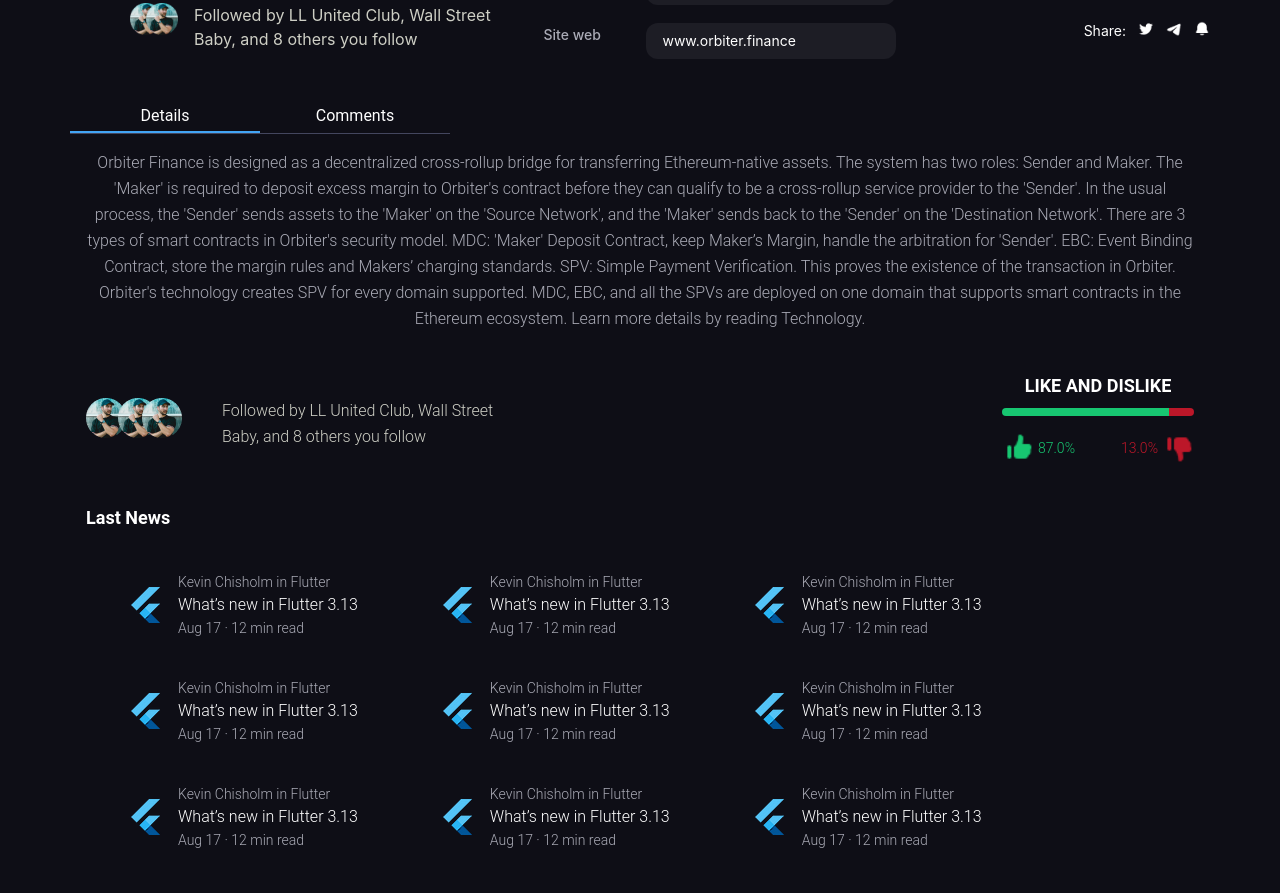
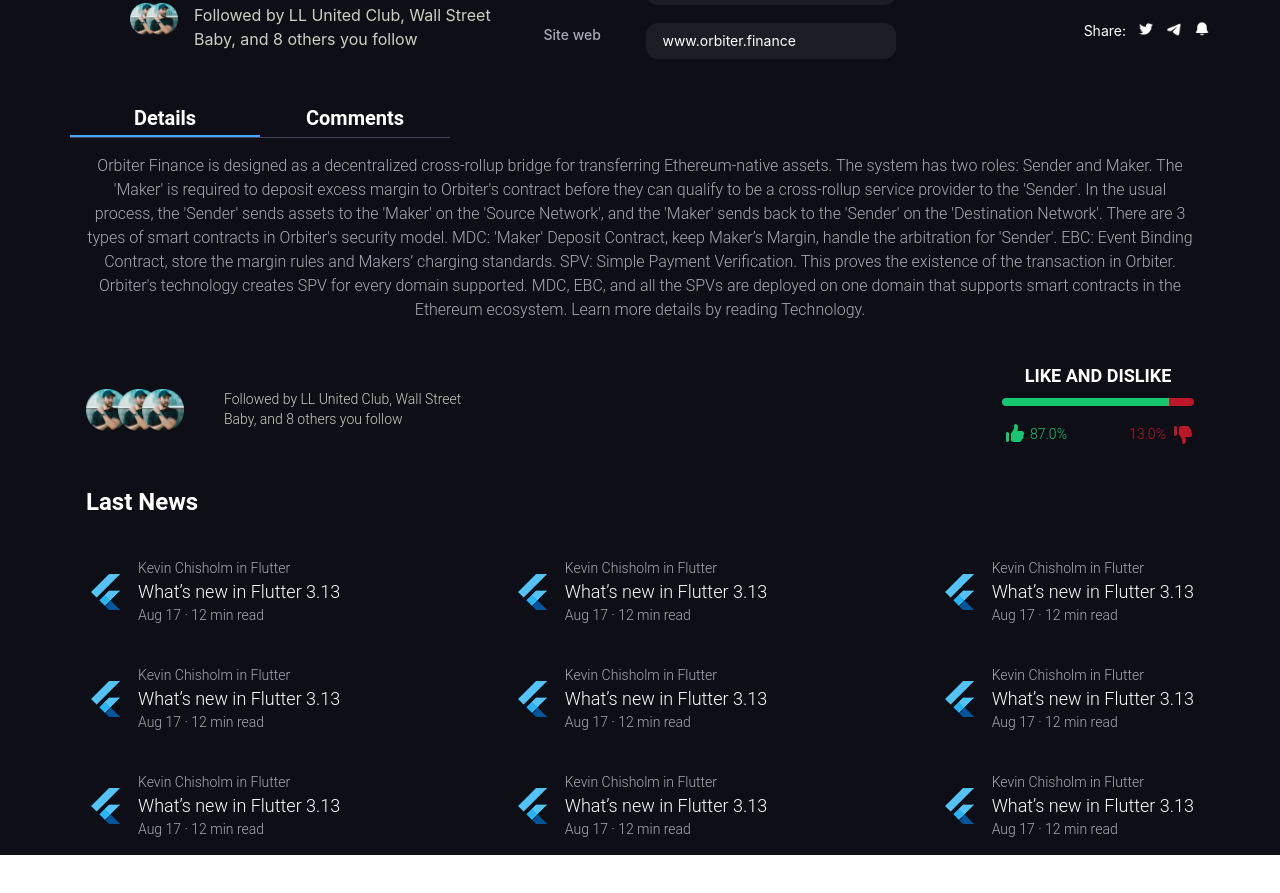
Before and after one commit to dreamdev2427/defind_frontend, a React (Create React App) app: page /detailed_project in a window 1280 px wide. Shown: the part 497-1390 px from the top of the page. After the commit the page ends 1352 px from the top, so only its background shows below. Built offline with nearby package versions, Linux system fonts and the light colour scheme.

Commit message:
updated project detail page

```diff
--- a/src/pages/DetailedProject.jsx
+++ b/src/pages/DetailedProject.jsx
@@ -186,7 +186,7 @@ const DetailedProject = () => {
                 key={value}
                 value={value}
                 onClick={() => setActiveTab(value)}
-                className={"text-white"}
+                className={"text-white text-[20px] font-semibold"}
               >
                 {label}
               </Tab>
@@ -196,7 +196,7 @@ const DetailedProject = () => {
             <TabPanel
               key={"details"}
               value={"details"}
-              className="text-[#aaabb6]"
+              className="text-[#aaabb6] text-[16px] "
             >
               {`Orbiter Finance is designed as a decentralized cross-rollup bridge for transferring Ethereum-native assets. The system has two roles: Sender and Maker. The 'Maker' is required to deposit excess margin to Orbiter's contract before they can qualify to be a cross-rollup service provider to the 'Sender'. In the usual process, the 'Sender' sends assets to the 'Maker' on the 'Source Network', and the 'Maker' sends back to the 'Sender' on the 'Destination Network'. There are 3 types of smart contracts in Orbiter's security model. MDC: 'Maker' Deposit Contract, keep Maker’s Margin, handle the arbitration for 'Sender'. EBC: Event Binding Contract, store the margin rules and Makers’ charging standards. SPV: Simple Payment Verification. This proves the existence of the transaction in Orbiter. Orbiter's technology creates SPV for every domain supported. MDC, EBC, and all the SPVs are deployed on one domain that supports smart contracts in the Ethereum ecosystem. Learn more details by reading Technology.`}
 
@@ -205,159 +205,183 @@ const DetailedProject = () => {
                   <div className="flex relative">
                     <img
                       src={AvatarIcon}
-                      className="w-10 h-10  "
+                      className="w-[42px] h-[42px]  "
                       alt="avatar"
                     />
                     <img
                       src={AvatarIcon}
-                      className="w-10 h-10 absolute left-8 "
+                      className="w-[42px] h-[42px] absolute left-8 "
                       alt="avatar"
                     />
                     <img
                       src={AvatarIcon}
-                      className="w-10 h-10 absolute left-14 "
+                      className="w-[42px] h-[42px] absolute left-14 "
                       alt="avatar"
                     />
                   </div>
 
-                  <div className="text-[#cecfc5] text-left ml-24 ">
+                  <div className="text-[#cecfc5] text-left ml-24 text-sm">
                     Followed by LL United Club, Wall Street<br></br> Baby, and 8
                     others you follow
                   </div>
                 </div>
                 <div className="w-48 flex flex-col">
-                  <div className="text-white font-bold text-lg">
+                  <div className="text-white font-bold text-lg text-[19px]">
                     LIKE AND DISLIKE
                   </div>
                   <div className="flex w-full mt-2">
-                    <div className="bg-[#17C671] w-[87.0%] h-2 rounded-s-md"></div>
-                    <div className="bg-[#BC1729] w-[13.0%] h-2 rounded-e-md"></div>
+                    <div className="bg-[#17C671] w-[87.0%] h-[8px] rounded-s-md"></div>
+                    <div className="bg-[#BC1729] w-[13.0%] h-[8px] rounded-e-md"></div>
                   </div>
                   <div className="flex justify-between mt-4">
                     <div className="flex text-sm text-[#17C671] items-center">
-                      <img src={HandGreenIcon} className="w-8 h-8 mr-1" />
+                      <img
+                        src={HandGreenIcon}
+                        className="w-[24px] h-[24px] mr-1"
+                      />
                       87.0%
                     </div>
                     <div className="flex text-sm text-[#BC1729]  items-center">
                       13.0%
-                      <img src={HandRedIcon} className="w-8 h-8 ml-1" />
+                      <img
+                        src={HandRedIcon}
+                        className="w-[24px] h-[24px]  ml-1"
+                      />
                     </div>
                   </div>
                 </div>
               </div>
-              <div className="text-lg font-bold my-10 text-white text-left">
+              <div className="text-2xl font-bold my-10 text-white text-left">
                 Last News
               </div>
-              <div className="flex flex-wrap w-full ">
-                <div className="flex text-white items-center mx-10 mb-10">
+              <div className="flex flex-wrap w-full justify-between gap-x-10 gap-y-10">
+                <div className="flex text-white items-center ">
                   <img src={NewsIcon} className="w-10 h-10" alt="news icon" />
                   <div className="flex flex-col items-start ml-3 ">
                     <span className="text-sm text-[#aaabb6]">
                       Kevin Chisholm in Flutter
                     </span>
-                    <span>What’s new in Flutter 3.13</span>
+                    <span className="text-[18px]">
+                      What’s new in Flutter 3.13
+                    </span>
                     <span className="text-sm text-[#aaabb6]">
                       Aug 17 · 12 min read
                     </span>
                   </div>
                 </div>
 
-                <div className="flex text-white items-center mx-10 mb-10">
+                <div className="flex text-white items-center ">
                   <img src={NewsIcon} className="w-10 h-10" alt="news icon" />
                   <div className="flex flex-col items-start ml-3 ">
                     <span className="text-sm text-[#aaabb6]">
                       Kevin Chisholm in Flutter
                     </span>
-                    <span>What’s new in Flutter 3.13</span>
+                    <span className="text-[18px]">
+                      What’s new in Flutter 3.13
+                    </span>
                     <span className="text-sm text-[#aaabb6]">
                       Aug 17 · 12 min read
                     </span>
                   </div>
                 </div>
 
-                <div className="flex text-white items-center mx-10 mb-10">
+                <div className="flex text-white items-center ">
                   <img src={NewsIcon} className="w-10 h-10" alt="news icon" />
                   <div className="flex flex-col items-start ml-3 ">
                     <span className="text-sm text-[#aaabb6]">
                       Kevin Chisholm in Flutter
                     </span>
-                    <span>What’s new in Flutter 3.13</span>
+                    <span className="text-[18px]">
+                      What’s new in Flutter 3.13
+                    </span>
                     <span className="text-sm text-[#aaabb6]">
                       Aug 17 · 12 min read
                     </span>
                   </div>
                 </div>
-                <div className="flex text-white items-center mx-10 mb-10">
+                <div className="flex text-white items-center ">
                   <img src={NewsIcon} className="w-10 h-10" alt="news icon" />
                   <div className="flex flex-col items-start ml-3 ">
                     <span className="text-sm text-[#aaabb6]">
                       Kevin Chisholm in Flutter
                     </span>
-                    <span>What’s new in Flutter 3.13</span>
+                    <span className="text-[18px]">
+                      What’s new in Flutter 3.13
+                    </span>
                     <span className="text-sm text-[#aaabb6]">
                       Aug 17 · 12 min read
                     </span>
                   </div>
                 </div>
 
-                <div className="flex text-white items-center mx-10 mb-10">
+                <div className="flex text-white items-center ">
                   <img src={NewsIcon} className="w-10 h-10" alt="news icon" />
                   <div className="flex flex-col items-start ml-3 ">
                     <span className="text-sm text-[#aaabb6]">
                       Kevin Chisholm in Flutter
                     </span>
-                    <span>What’s new in Flutter 3.13</span>
+                    <span className="text-[18px]">
+                      What’s new in Flutter 3.13
+                    </span>
                     <span className="text-sm text-[#aaabb6]">
                       Aug 17 · 12 min read
                     </span>
                   </div>
                 </div>
 
-                <div className="flex text-white items-center mx-10 mb-10">
+                <div className="flex text-white items-center ">
                   <img src={NewsIcon} className="w-10 h-10" alt="news icon" />
                   <div className="flex flex-col items-start ml-3 ">
                     <span className="text-sm text-[#aaabb6]">
                       Kevin Chisholm in Flutter
                     </span>
-                    <span>What’s new in Flutter 3.13</span>
+                    <span className="text-[18px]">
+                      What’s new in Flutter 3.13
+                    </span>
                     <span className="text-sm text-[#aaabb6]">
                       Aug 17 · 12 min read
                     </span>
                   </div>
                 </div>
-                <div className="flex text-white items-center mx-10 mb-10">
+                <div className="flex text-white items-center">
                   <img src={NewsIcon} className="w-10 h-10" alt="news icon" />
                   <div className="flex flex-col items-start ml-3 ">
                     <span className="text-sm text-[#aaabb6]">
                       Kevin Chisholm in Flutter
                     </span>
-                    <span>What’s new in Flutter 3.13</span>
+                    <span className="text-[18px]">
+                      What’s new in Flutter 3.13
+                    </span>
                     <span className="text-sm text-[#aaabb6]">
                       Aug 17 · 12 min read
                     </span>
                   </div>
                 </div>
 
-                <div className="flex text-white items-center mx-10 mb-10">
+                <div className="flex text-white items-center ">
                   <img src={NewsIcon} className="w-10 h-10" alt="news icon" />
                   <div className="flex flex-col items-start ml-3 ">
                     <span className="text-sm text-[#aaabb6]">
                       Kevin Chisholm in Flutter
                     </span>
-                    <span>What’s new in Flutter 3.13</span>
+                    <span className="text-[18px]">
+                      What’s new in Flutter 3.13
+                    </span>
                     <span className="text-sm text-[#aaabb6]">
                       Aug 17 · 12 min read
                     </span>
                   </div>
                 </div>
 
-                <div className="flex text-white items-center mx-10 mb-10">
+                <div className="flex text-white items-center">
                   <img src={NewsIcon} className="w-10 h-10" alt="news icon" />
                   <div className="flex flex-col items-start ml-3 ">
                     <span className="text-sm text-[#aaabb6]">
                       Kevin Chisholm in Flutter
                     </span>
-                    <span>What’s new in Flutter 3.13</span>
+                    <span className="text-[18px]">
+                      What’s new in Flutter 3.13
+                    </span>
                     <span className="text-sm text-[#aaabb6]">
                       Aug 17 · 12 min read
                     </span>
@@ -370,11 +394,13 @@ const DetailedProject = () => {
               value={"comments"}
               className="text-[#aaabb6]"
             >
-              <div className="w-full flex justify-between mt-3">
+              <div className="w-full flex justify-between mt-3 text-[18px] font-semibold">
                 <div className="text-white">12.6K Comments</div>
                 <PrimaryButton
                   label={"Add Comment"}
-                  className={"rounded-3xl w-36 h-12 text-white font-bold"}
+                  className={
+                    "w-[169px] h-12 text-white rounded-full text-sm font-semibold"
+                  }
                 />
               </div>
               <div className="w-full mt-5">
@@ -382,11 +408,13 @@ const DetailedProject = () => {
                   <div className="flex justify-start">
                     <img
                       src={Avatar2PNG}
-                      className="w-16 h-16"
+                      className="w-[88px] h-[88px]"
                       alt="avatar"
                     ></img>
                     <div className="flex flex-col ml-5">
-                      <div className="text-white text-left">Aurelien H</div>
+                      <div className="text-white text-left text-[20px] font-medium ">
+                        Aurelien H
+                      </div>
                       <div className="text-[#aaabb6] text-sm text-left">
                         The NFT began as a group of extraordinary individuals
                         who were assembled to defeat Loki and his Chitauri army
@@ -418,11 +446,13 @@ const DetailedProject = () => {
                   <div className="flex justify-start">
                     <img
                       src={Avatar2PNG}
-                      className="w-16 h-16"
+                      className="w-[88px] h-[88px]"
                       alt="avatar"
                     ></img>
                     <div className="flex flex-col ml-5">
-                      <div className="text-white text-left">Aurelien H</div>
+                      <div className="text-white text-left text-[20px] font-medium ">
+                        Aurelien H
+                      </div>
                       <div className="text-[#aaabb6] text-sm text-left">
                         The NFT began as a group of extraordinary individuals
                         who were assembled to defeat Loki and his Chitauri army
@@ -454,11 +484,13 @@ const DetailedProject = () => {
                   <div className="flex justify-start">
                     <img
                       src={Avatar2PNG}
-                      className="w-16 h-16"
+                      className="w-[88px] h-[88px]"
                       alt="avatar"
                     ></img>
                     <div className="flex flex-col ml-5">
-                      <div className="text-white text-left">Aurelien H</div>
+                      <div className="text-white text-left text-[20px] font-medium ">
+                        Aurelien H
+                      </div>
                       <div className="text-[#aaabb6] text-sm text-left">
                         The NFT began as a group of extraordinary individuals
                         who were assembled to defeat Loki and his Chitauri army
@@ -490,11 +522,13 @@ const DetailedProject = () => {
                   <div className="flex justify-start">
                     <img
                       src={Avatar2PNG}
-                      className="w-16 h-16"
+                      className="w-[88px] h-[88px]"
                       alt="avatar"
                     ></img>
                     <div className="flex flex-col ml-5">
-                      <div className="text-white text-left">Aurelien H</div>
+                      <div className="text-white text-left text-[20px] font-medium ">
+                        Aurelien H
+                      </div>
                       <div className="text-[#aaabb6] text-sm text-left">
                         The NFT began as a group of extraordinary individuals
                         who were assembled to defeat Loki and his Chitauri army
@@ -526,11 +560,13 @@ const DetailedProject = () => {
                   <div className="flex justify-start">
                     <img
                       src={Avatar2PNG}
-                      className="w-16 h-16"
+                      className="w-[88px] h-[88px]"
                       alt="avatar"
                     ></img>
                     <div className="flex flex-col ml-5">
-                      <div className="text-white text-left">Aurelien H</div>
+                      <div className="text-white text-left text-[20px] font-medium ">
+                        Aurelien H
+                      </div>
                       <div className="text-[#aaabb6] text-sm text-left">
                         The NFT began as a group of extraordinary individuals
                         who were assembled to defeat Loki and his Chitauri army
```
